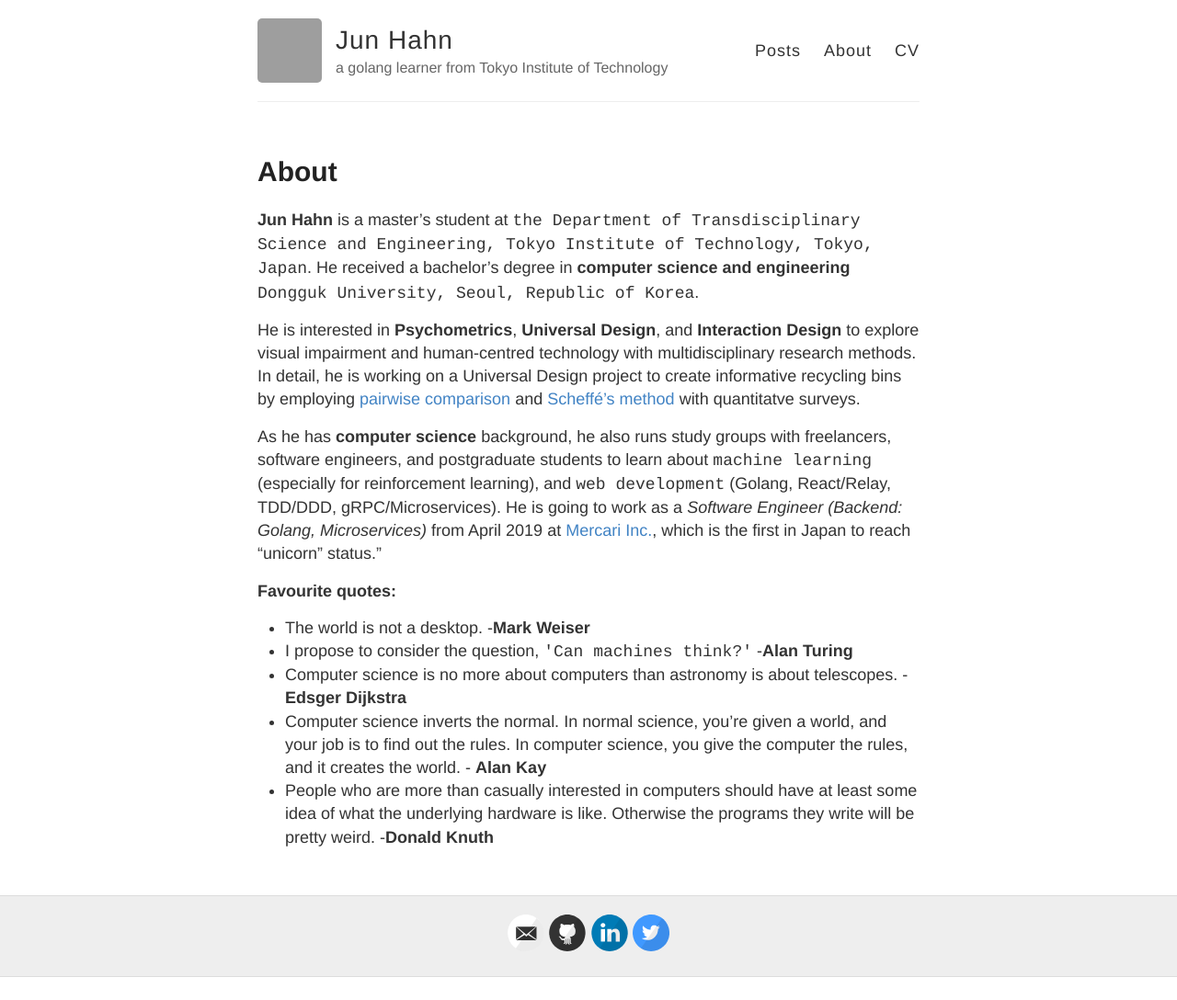
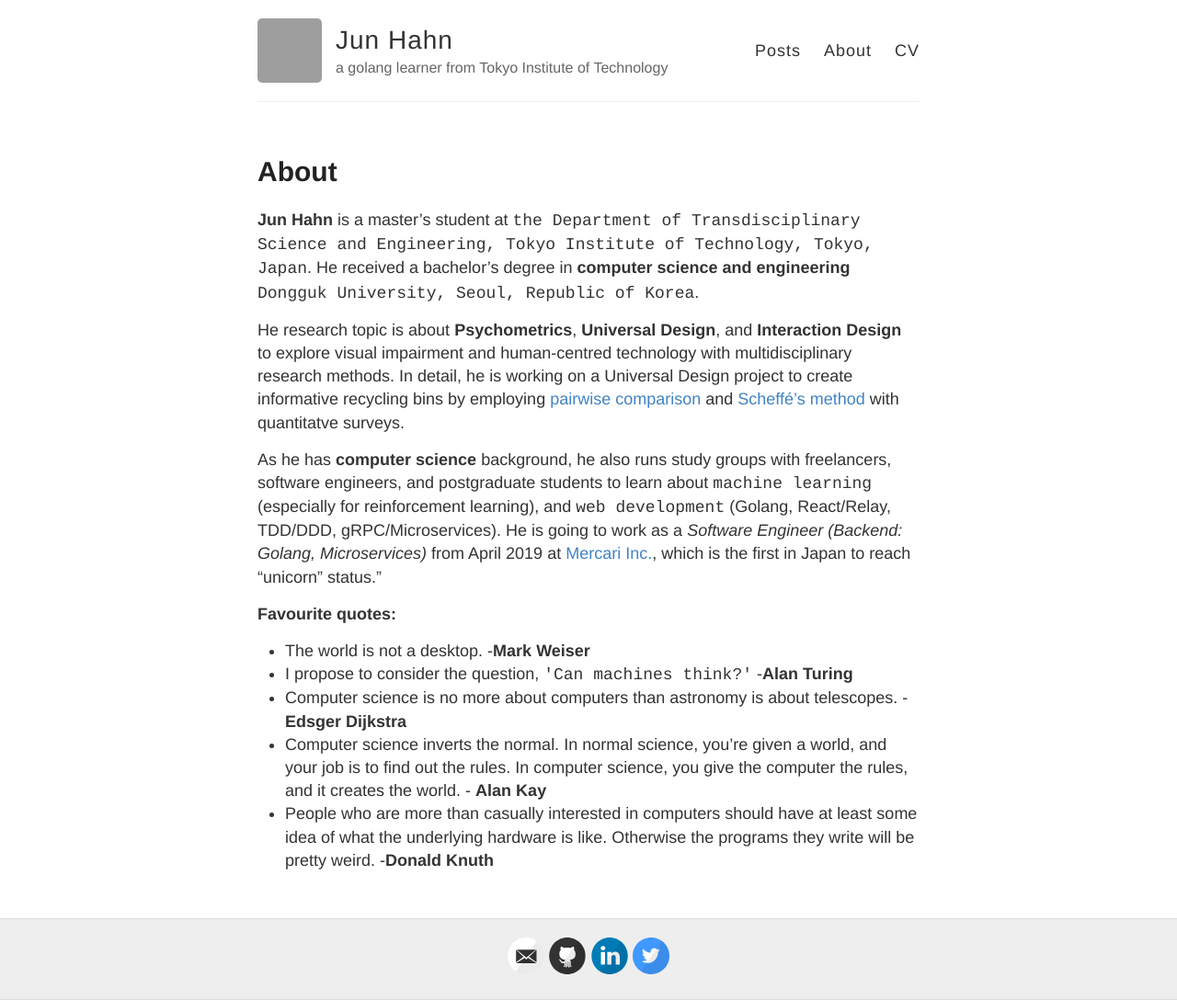
Before and after one commit to TangoEnSkai/tangoenskai.github.io, a Jekyll site: the page built from about.md, in a window 1280 px wide. Shown: the whole page at 92% size. Built offline with Jekyll 4.4.1, drawn with Linux system fonts in a browser that asks for light colours; before the commit the page ends 1063 px from its top, so only the background shows below that; grey boxes are pictures that could not be loaded.

Commit message:
Update research topic section

```diff
--- a/about.md
+++ b/about.md
@@ -6,7 +6,7 @@
 
 **Jun Hahn**  is a master’s student at `the Department of Transdisciplinary Science and Engineering, Tokyo Institute of Technology, Tokyo, Japan`. He received a bachelor’s degree in **computer science and engineering** `Dongguk University, Seoul, Republic of Korea`.
 
-He is interested in **Psychometrics**, **Universal Design**, and **Interaction Design** to explore visual impairment and human-centred technology with multidisciplinary research methods. In detail, he is working on a Universal Design project to create informative recycling bins by employing [pairwise comparison](https://en.wikipedia.org/wiki/Pairwise_comparison) and [Scheffé's method](https://en.wikipedia.org/wiki/Scheffé%27s_method) with quantitatve surveys.
+He research topic is about **Psychometrics**, **Universal Design**, and **Interaction Design** to explore visual impairment and human-centred technology with multidisciplinary research methods. In detail, he is working on a Universal Design project to create informative recycling bins by employing [pairwise comparison](https://en.wikipedia.org/wiki/Pairwise_comparison) and [Scheffé's method](https://en.wikipedia.org/wiki/Scheffé%27s_method) with quantitatve surveys.
 
 As he has **computer science** background, he also runs study groups with freelancers, software engineers, and postgraduate students to learn about `machine learning` (especially for reinforcement learning), and `web development` (Golang, React/Relay, TDD/DDD, gRPC/Microservices). He is going to work as a *Software Engineer (Backend: Golang, Microservices)* from April 2019 at [Mercari Inc.](https://about.mercari.com/), which is the first in Japan to reach “unicorn” status."
 
```
